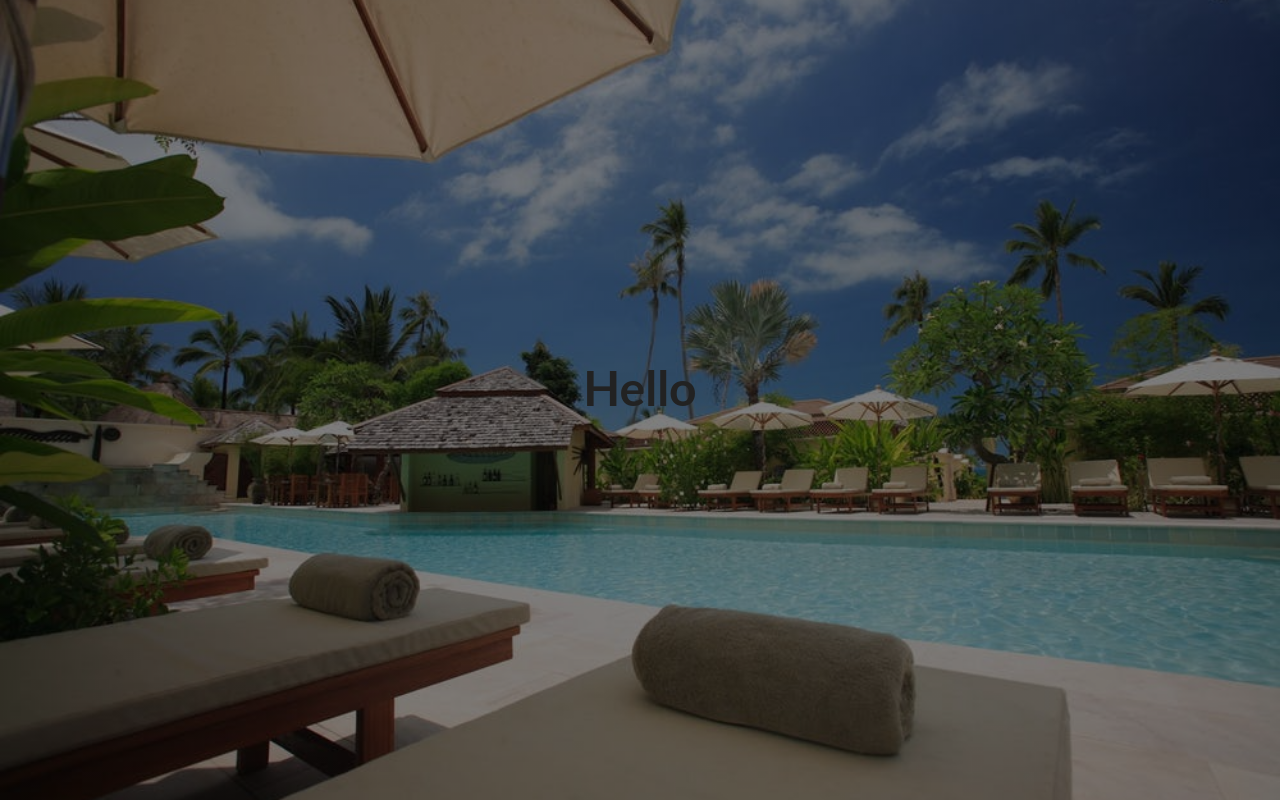
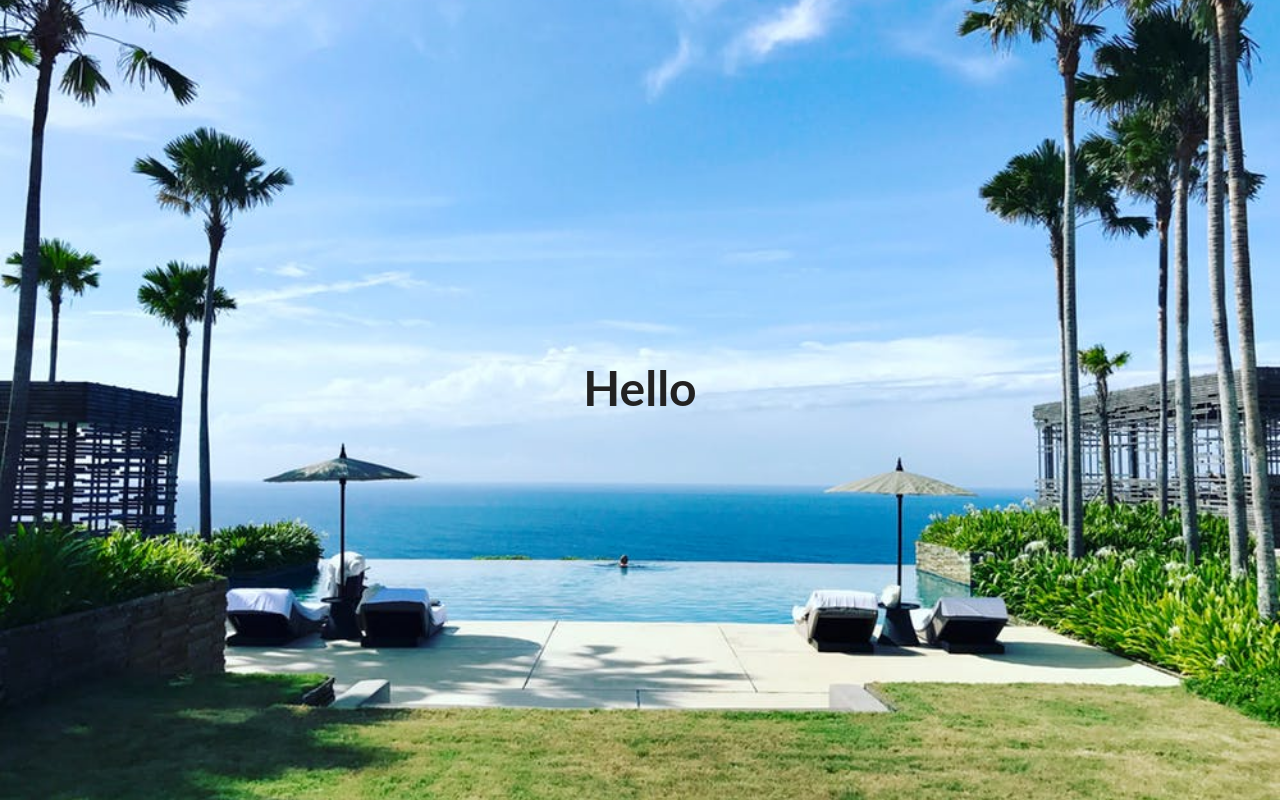
Before and after one commit to juliasut/beachwalk_resort, a React (Create React App) app: page / in a window 1280 px wide. Built offline with nearby package versions, Linux system fonts and the light colour scheme; the HTML template or start-up script is replaced by a standard one.

Commit message:
Set up helper function for the background

```diff
--- a/src/components/globals/Hero.js
+++ b/src/components/globals/Hero.js
@@ -1,12 +1,9 @@
 import styled from 'styled-components';
-import homeImg from '../../images/homeBcg.jpeg';
+import { setFlex, setBackground } from '../../styles';
 
 const Hero = styled.header`
-min-height: 100vh;
-background: linear-gradient(rgba(0,0,0,0.5), rgba(0,0,0,0.5)),
- url(${props => props.img || homeImg}) center/ cover fixed no-repeat;
-display: flex;
-align-items: center;
-justify-content: center;
-`
+  min-height: 100vh;
+  ${props => setBackground({img: props.img})};
+  ${setFlex()};
+`;
 export default Hero;
--- a/src/components/home/Header.js
+++ b/src/components/home/Header.js
@@ -1,10 +1,11 @@
 import React from 'react';
 import Hero from '../globals/Hero';
 import aboutImg from '../../images/aboutBcg.jpeg';
+import homeImg from '../../images/homeBcg.jpeg';
 
 export const Header = () => {
   return (
-    <Hero img={aboutImg}>
+    <Hero img={homeImg}>
       <h1>Hello</h1>
     </Hero>
   )
--- a/src/styles.js
+++ b/src/styles.js
@@ -1,13 +1,22 @@
 // helper functions
 export const setColor = {
-  primaryColor:"#af9a7d",
-  mainWhite:"#fff",
-  mainBlack:"#222",
-  mainGrey:"#ececec",
-  lightGrey:"#f7f7f7"
-}
+  primaryColor: '#af9a7d',
+  mainWhite: '#fff',
+  mainBlack: '#222',
+  mainGrey: '#ececec',
+  lightGrey: '#f7f7f7',
+};
 
 export const setFont = {
   main: "font-family: 'Lato', sans-serif;",
-  slanted: "font-family: 'Courgette', cursive;"
+  slanted: "font-family: 'Courgette', cursive;",
+};
+
+export const setFlex = ({x = "center", y = "center"} = {}) => {
+  return `display: flex; align-items:${y}; justify-content:${x}`;
+};
+
+export const setBackground = ({img = "https://images.pexels.com/photos/1628086/pexels-photo-1628086.jpeg?auto=compress&cs=tinysrgb&dpr=2&w=500", color = "rgba(0, 0, 0, 0)"} = {}) => {
+  return `background: linear-gradient(${color}, ${color}),
+  url(${img}) center/ cover fixed no-repeat;`
 }
```
